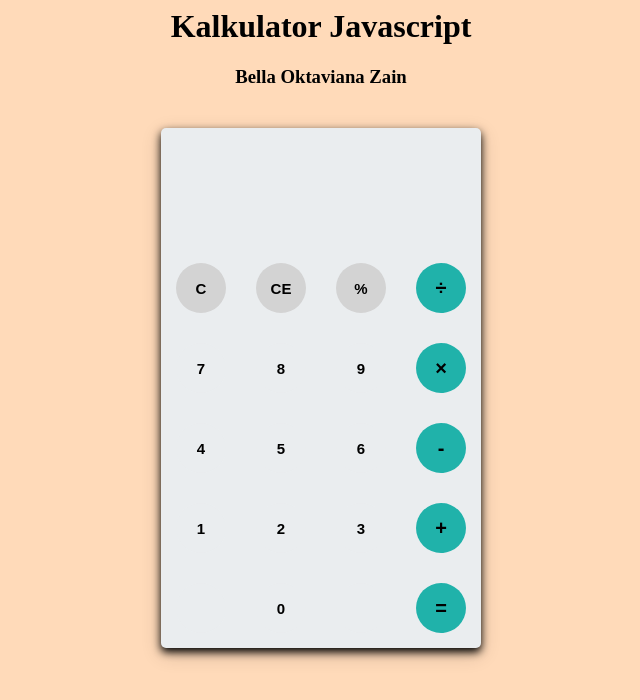
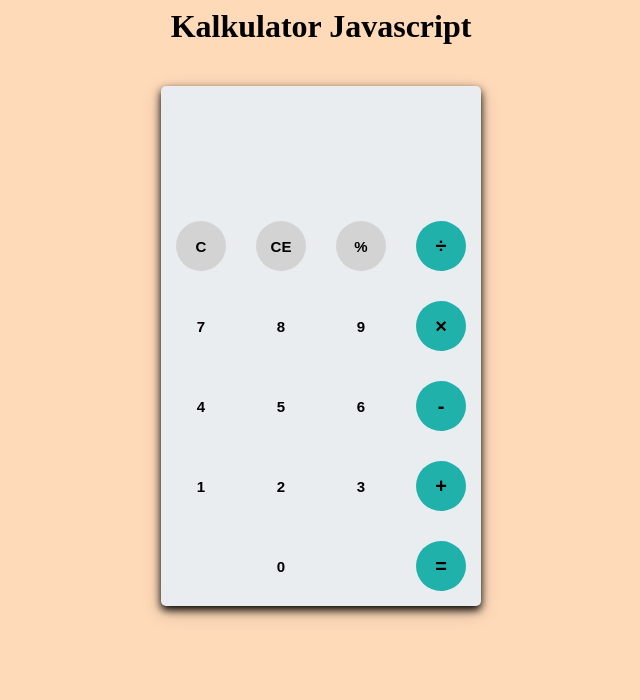
Before and after one commit to bellazain/DTS-Projek-Kalkulator, a plain HTML site: page index.html in a window 1280 px wide. Shown: the whole page, without its empty margins (319-959 px from the left). Drawn offline with Linux system fonts and the light colour scheme.

Commit message:
Update index.html

```diff
--- a/index.html
+++ b/index.html
@@ -6,7 +6,6 @@
 <body>
     <div id="header">
         <h1>Kalkulator Javascript</h1>
-        <h3>Bella Oktaviana Zain</h3>
     </div>
     <div id="container">
         <div id="kalculator">
```
